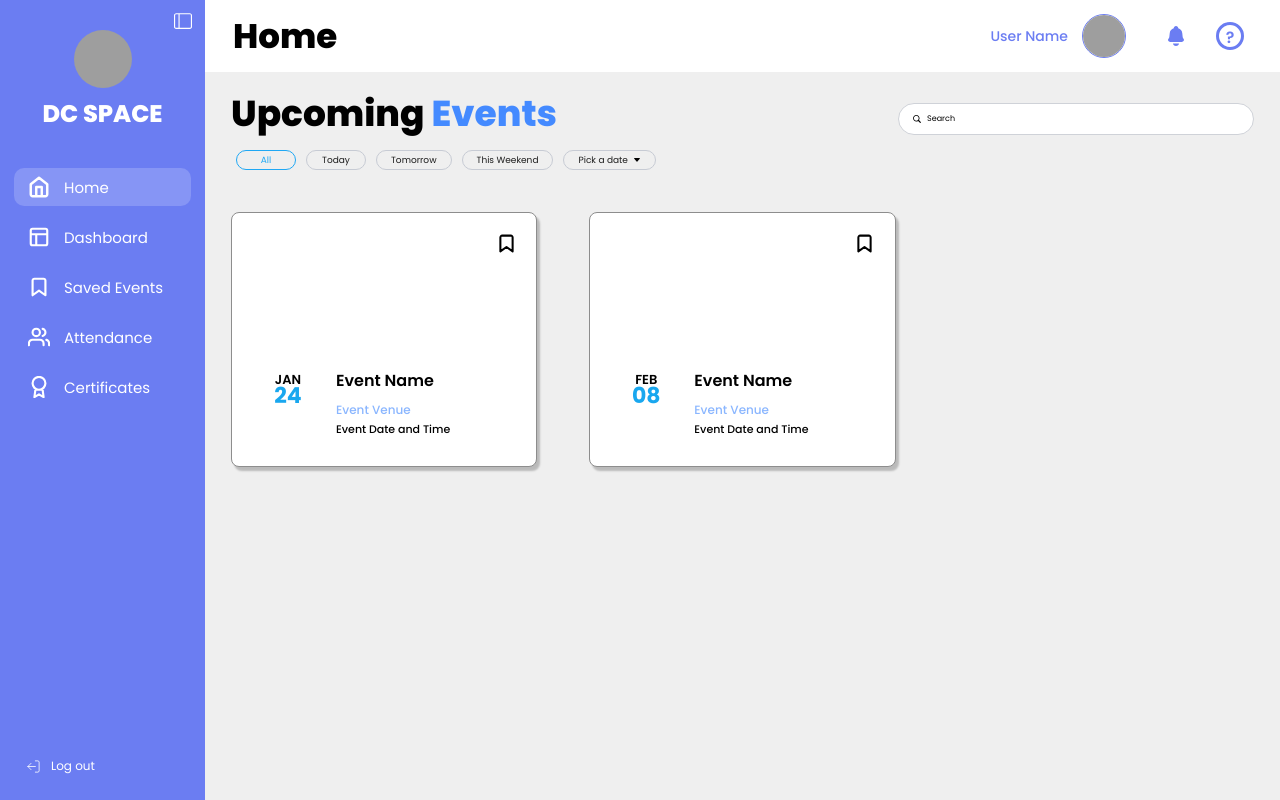
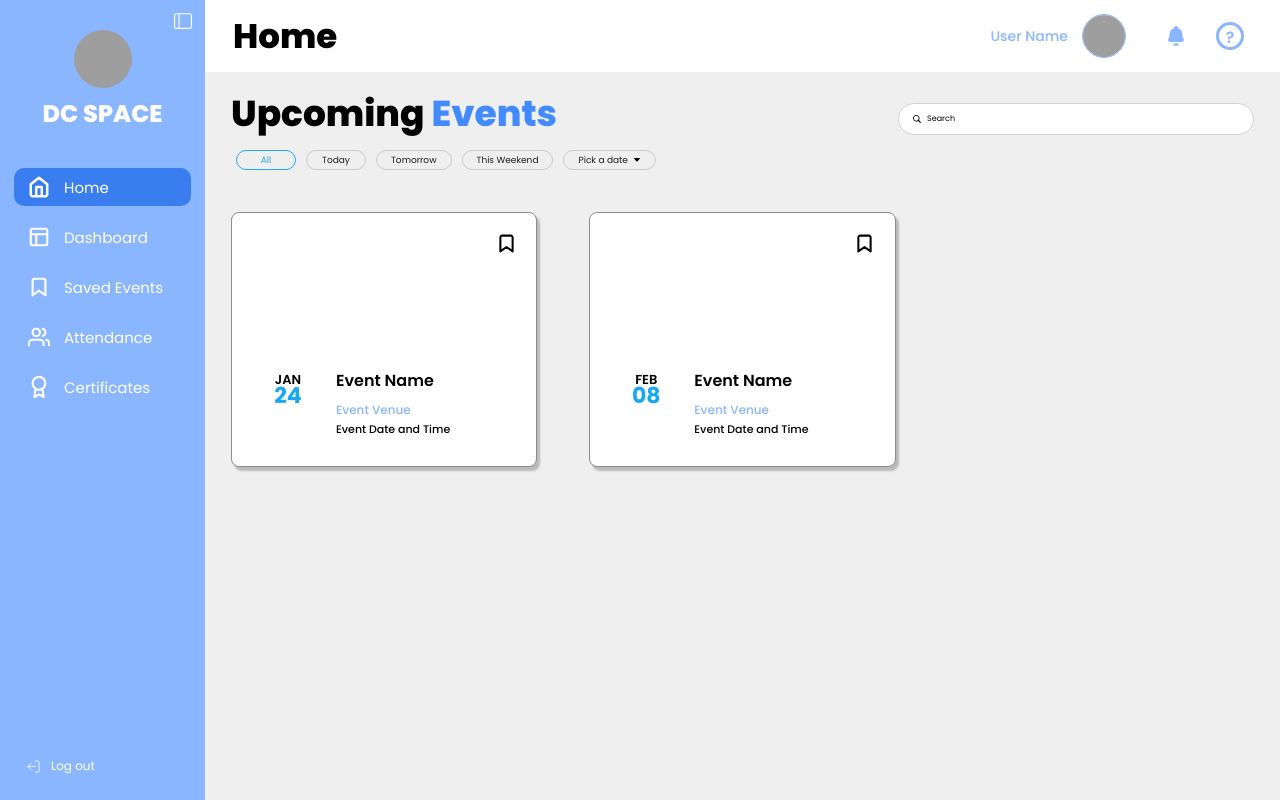
Before and after one commit to misxabien/DCSPACE_NEXT_WEB, a Next.js app: page /home in a window 1280 px wide. Built offline with nearby package versions, Linux system fonts and the light colour scheme; grey boxes are pictures that could not be loaded; a web font is replaced by a local one.

Commit message:
Changed the color of the navbar and the upper right corner contents.

```diff
--- a/components/Sidebar.tsx
+++ b/components/Sidebar.tsx
@@ -207,7 +207,11 @@ export function Sidebar() {
             onClick={() => setIsNotificationsOpen((isOpen) => !isOpen)}
           >
             <Image
-              src={hasUnreadNotifications ? '/svg icons navbar/one-notif-icon.svg' : '/svg icons navbar/normal-notif-icon.svg'}
+              src={
+                hasUnreadNotifications
+                  ? '/svg icons navbar/one-notif-icon.svg?v=8ab6ff'
+                  : '/svg icons navbar/normal-notif-icon.svg?v=8ab6ff'
+              }
               width={24}
               height={24}
               alt=""
--- a/styles/sidebar.css
+++ b/styles/sidebar.css
@@ -1,6 +1,9 @@
 .app {
   --sidebar-open-width: 205px;
   --sidebar-closed-width: 58px;
+  --content-pad-left: 28px;
+  --content-pad-right: 36px;
+  --content-pad-mobile: 16px;
   min-height: 100vh;
   min-height: 100dvh;
   display: flex;
@@ -14,7 +17,7 @@
   width: var(--sidebar-open-width);
   display: flex;
   flex-direction: column;
-  background: #6b7df2;
+  background: #8AB6FF;
   color: #ffffff;
   padding: 30px 14px 18px;
   transition: width 0.2s ease, padding 0.2s ease;
@@ -107,7 +110,7 @@
 
 .sidebar__link:hover,
 .sidebar__link.is-active {
-  background: rgba(255, 255, 255, 0.18);
+  background: #397DEF;
 }
 
 .sidebar__icon {
@@ -211,7 +214,7 @@
   gap: 24px;
   background: #ffffff;
   color: #000000;
-  padding: 0 36px 0 28px;
+  padding: 0 var(--content-pad-right) 0 var(--content-pad-left);
   transition: left 0.2s ease;
 }
 
@@ -250,7 +253,7 @@
 
 .topbar__account,
 .topbar__profile-pill {
-  color: #6b7df2;
+  color: #8AB6FF;
   font-family: var(--font-ui), "Poppins", sans-serif;
   font-size: 14px;
   font-weight: 500;
@@ -269,13 +272,13 @@
 
 .topbar__profile-pill:hover,
 .topbar__profile-pill.is-active {
-  background: rgba(107, 125, 242, 0.3);
+  background: rgba(138, 182, 255, 0.4);
 }
 
 .topbar__avatar-link {
   width: 44px;
   height: 44px;
-  border: 1px solid #6b7df2;
+  border: 1px solid #8AB6FF;
   border-radius: 50%;
   display: inline-flex;
   overflow: hidden;
@@ -298,7 +301,7 @@
   display: inline-grid;
   place-items: center;
   background: transparent;
-  color: #6b7df2;
+  color: #8AB6FF;
   cursor: pointer;
   padding: 0;
   text-decoration: none;
@@ -317,11 +320,11 @@
 
 .topbar__notification-button:hover,
 .topbar__notification-button.is-active {
-  background: rgba(107, 125, 242, 0.4);
+  background: rgba(138, 182, 255, 0.4);
 }
 
 .topbar__help {
-  border: 3px solid #6b7df2;
+  border: 3px solid #8AB6FF;
   font-family: var(--font-ui), "Poppins", sans-serif;
   font-size: 16px;
   font-weight: 600;
@@ -523,7 +526,7 @@
   .sidebar--collapsed + .topbar {
     left: var(--sidebar-closed-width);
     min-height: 64px;
-    padding-inline: 16px;
+    padding-inline: var(--content-pad-mobile);
   }
 
   .topbar h1 {
```
Also changed, not shown: public/svg icons navbar/normal-notif-icon.svg, public/svg icons navbar/one-notif-icon.svg.
